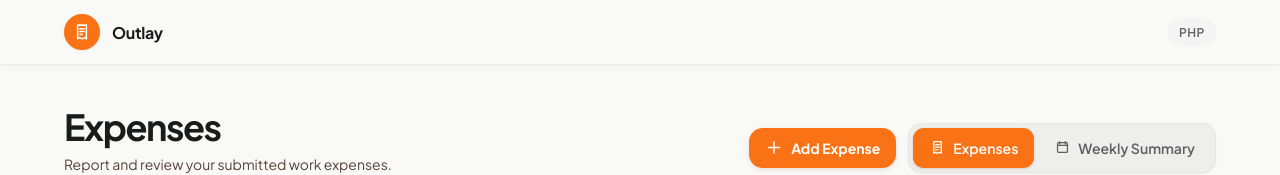
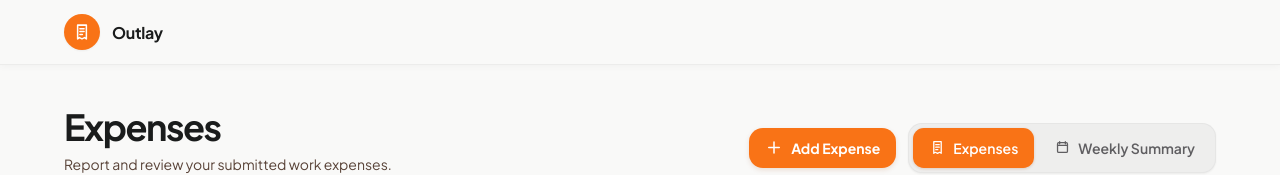
Before and after one commit to bmsj23/outlay, a React (Vite) app: page / in a window 1280 px wide. Shown: the top 175 px of the page. Built offline with nearby package versions, Linux system fonts and the light colour scheme.

Commit message:
style: remove span in header

```diff
--- a/src/components/AppHeader.jsx
+++ b/src/components/AppHeader.jsx
@@ -9,9 +9,6 @@ export const AppHeader = () => (
         </span>
         <span>Outlay</span>
       </a>
-      <span className="currency-badge" aria-label="Currency: Philippine peso">
-        PHP
-      </span>
     </div>
   </header>
 )
```
